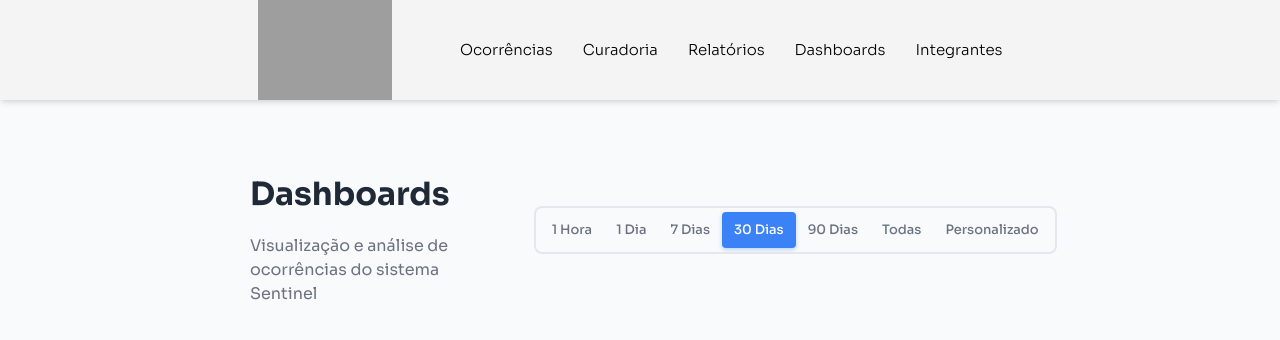
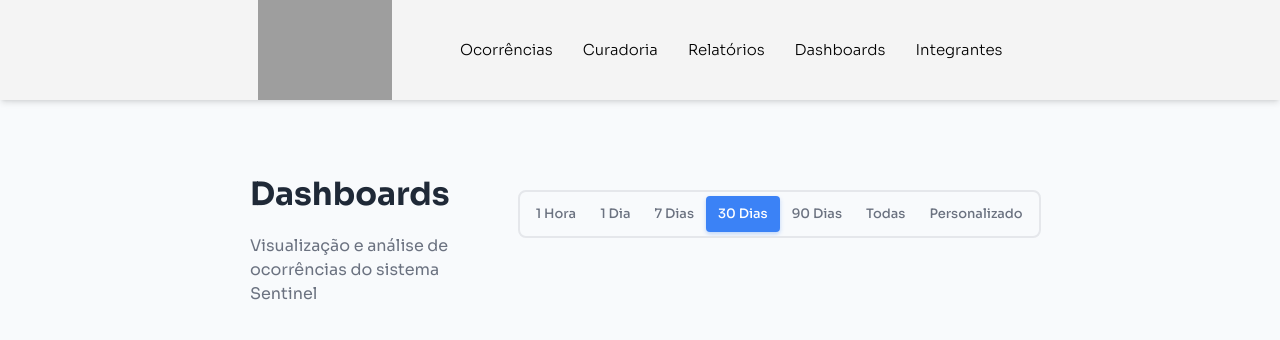
Before and after one commit to Kauesamartino/Sentinel, a Next.js app: page /dashboards in a window 1280 px wide. Shown: the top 340 px of the page. Built offline with nearby package versions, Linux system fonts and the light colour scheme; no server answers; grey boxes are pictures that could not be loaded.

Commit message:
fix: adjust padding in TimeFilter and dashboards styles for better layout

```diff
--- a/src/_components/TimeFilter/TimeFilter.module.scss
+++ b/src/_components/TimeFilter/TimeFilter.module.scss
@@ -2,7 +2,6 @@
   display: flex;
   align-items: center;
   gap: 16px;
-  padding: 16px;
   border-radius: 8px;
 }
 
--- a/src/app/dashboards/dashboards.module.scss
+++ b/src/app/dashboards/dashboards.module.scss
@@ -33,7 +33,7 @@
   display: flex;
   align-items: center;
   border-radius: 12px;
-  padding: 20px;
+  padding: 20px 0 20px 20px;
   min-width: 300px;
 }
 
```
